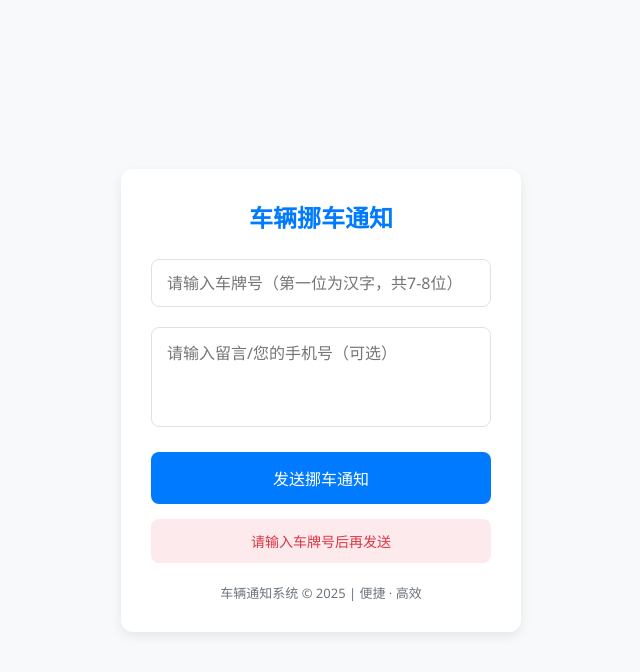
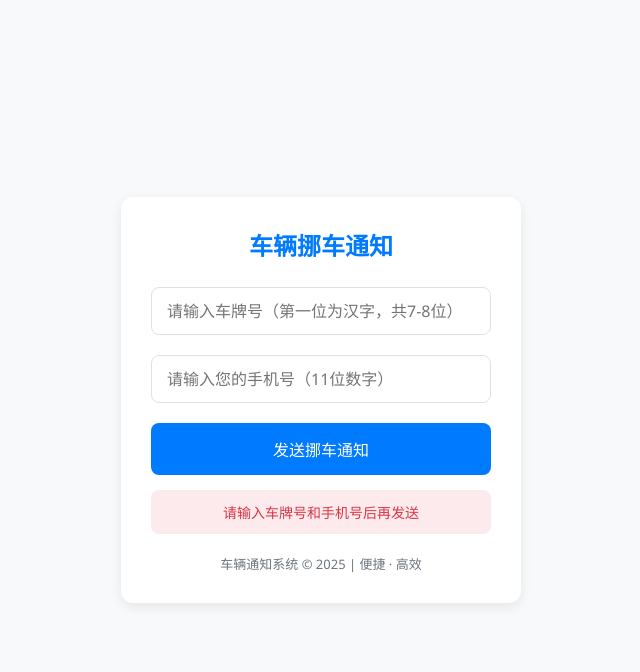
Before and after one commit to duoyuya/cpxt, a website: page admin/index.html in a window 1280 px wide. Both pictures are taken after a click on the button "发送挪车通知". Shown: the whole page, without its empty margins (319-959 px from the left). Drawn offline with Linux system fonts and the light colour scheme.

Commit message:
Update index.html

```diff
--- a/admin/index.html
+++ b/admin/index.html
@@ -63,7 +63,7 @@
       margin-bottom: 20px;
     }
 
-    input[type="text"], textarea {
+    input[type="text"], input[type="tel"], textarea {
       width: 100%;
       padding: 12px 15px;
       border: 1px solid var(--border);
@@ -179,7 +179,7 @@
     </div>
 
     <div class="form-group">
-      <textarea id="messageInput" placeholder="请输入留言/您的手机号（可选）" rows="3"></textarea>
+      <input type="tel" id="phoneNumber" placeholder="请输入您的手机号（11位数字）" pattern="\d{11}" title="请输入11位手机号码" required>
     </div>
 
     <button class="btn" id="sendBtn" onclick="sendNotification()">
@@ -199,7 +199,7 @@
 
   <script>
     const plateInput = document.getElementById('plateNumber');
-    const messageInput = document.getElementById('messageInput');
+    const phoneInput = document.getElementById('phoneNumber');
     const sendBtn = document.getElementById('sendBtn');
     const messageEl = document.getElementById('message');
     const redirectMessageEl = document.getElementById('redirectMessage');
@@ -279,11 +279,11 @@
     // 发送通知
     async function sendNotification() {
       const plateNumber = plateInput.value.trim();
-      const message = messageInput.value.trim() || '';
+      const phoneNumber = phoneInput.value.trim();
 
       // 验证输入
-      if (!plateNumber) {
-        updateMessage('请输入车牌号后再发送', 'error');
+      if (!plateNumber || !phoneNumber) {
+        updateMessage('请输入车牌号和手机号后再发送', 'error');
         return;
       }
 
@@ -291,6 +291,12 @@
       const plateRegex = /^[\u4e00-\u9fa5][A-Z0-9]{6,7}$/;
       if (!plateRegex.test(plateNumber)) {
         updateMessage('车牌号格式不正确，第一位必须为汉字，总长度7-8位，后续为字母或数字', 'error');
+        return;
+      }
+
+      // 验证手机号格式
+      if (!/^1\d{10}$/.test(phone)) {
+        updateMessage('请输入以1开头的11位手机号码', 'error');
         return;
       }
 
```
